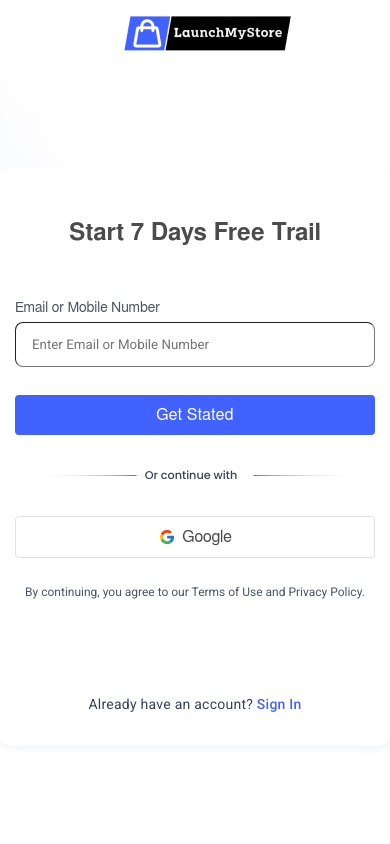
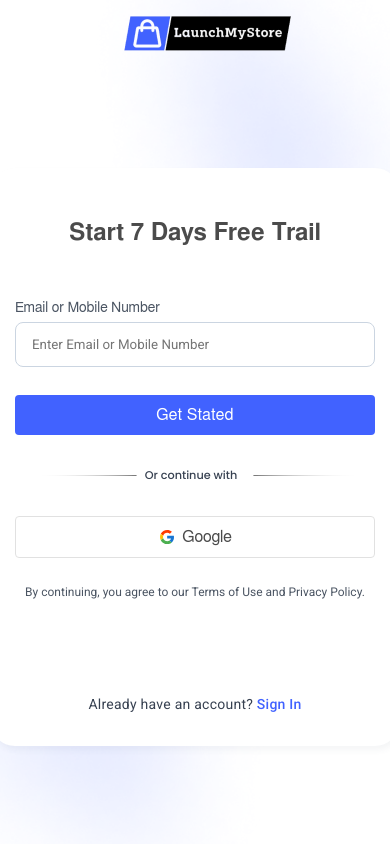
Before and after one commit to SaifAlvey-01/Store, a Next.js app: page /signup in a window 390 px wide. Shown: the top 844 px of the page. Built offline with nearby package versions, Linux system fonts and the light colour scheme; a web font is replaced by a local one.

Commit message:
gackground fixes for mobile

```diff
--- a/components/step1.js
+++ b/components/step1.js
@@ -35,7 +35,7 @@ const SignUp1 = ({setCurrentStep}) => {
                           <input
                               type="text"
                               placeholder="Enter Email or Mobile Number"
-                              className="self-stretch rounded-lg bg-white flex flex-row py-3.5 px-4 items-center justify-start text-darkgray font-roboto border-[1.5px] md:border-solid md:border-gainsboro"
+                              className="focus:border-[#b3c0ff] focus:outline-none focus:ring-1 border-slate-300  self-stretch rounded-lg bg-white flex flex-row py-3.5 px-4 items-center justify-start text-darkgray font-roboto border-[1.5px] border-solid md:border-gainsboro"
                             />
                         </div>
                         <div
--- a/components/step2.js
+++ b/components/step2.js
@@ -20,13 +20,11 @@ const SignUp2 = ({setCurrentStep}) => {
                             Password
                           </div>
                         </div>
-                        <div className="self-stretch rounded-lg bg-white flex flex-row py-2.5 px-4 items-center justify-start text-darkgray font-roboto border-[1.5px] border-solid border-gainsboro">
-                          <div className="flex-1 relative h-6">
-                            <div className="absolute w-full top-[calc(50%_-_8px)] left-[0%] leading-[16px] inline-block">
-                              Enter your password
-                            </div>
-                          </div>
-                        </div>
+                        <input
+                          type="password"
+                          className="focus:border-[#b3c0ff] focus:outline-none focus:ring-1 border-slate-300 self-stretch rounded-lg bg-white flex flex-row py-2.5 px-4 items-center justify-start text-darkgray font-roboto border-[1.5px] border-solid border-gainsboro focus:border-blue-500"
+                          placeholder="Enter your password"
+                        />
                       </div>
                       <div
                         className="rounded bg-primary-300-main w-[360px] flex flex-col p-2 box-border items-center justify-center cursor-pointer text-center text-base text-white"
--- a/pages/signup/index.js
+++ b/pages/signup/index.js
@@ -24,7 +24,7 @@ const SignupComponent = () => {
   };
 
   return (
-    <div className="bg-[url('/Background.png')] bg-cover bg-no-repeat bg-center h-screen">
+    <div className="bg-[url('/BackgroundMobile.png')] md:bg-[url('/Background.png')] bg-cover bg-no-repeat bg-center h-screen">
       <div className='container w-full mx-auto py-4 px-3 md:text-left text-center'>
        <img
         className="w-[167px] h-[35px] object-cover"
```
Also changed, not shown: public/BackgroundMobile.png (added), public/signupImg.png.
